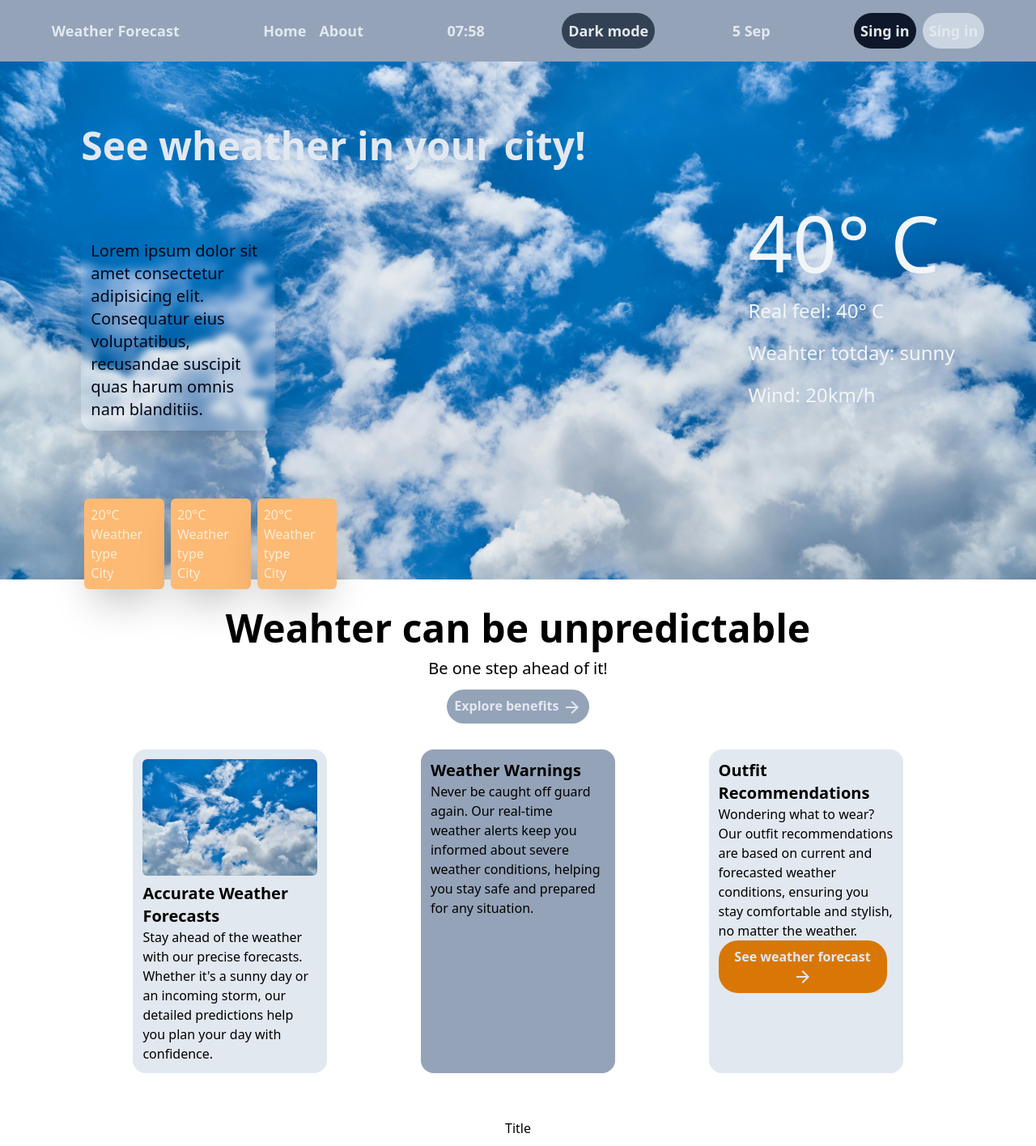
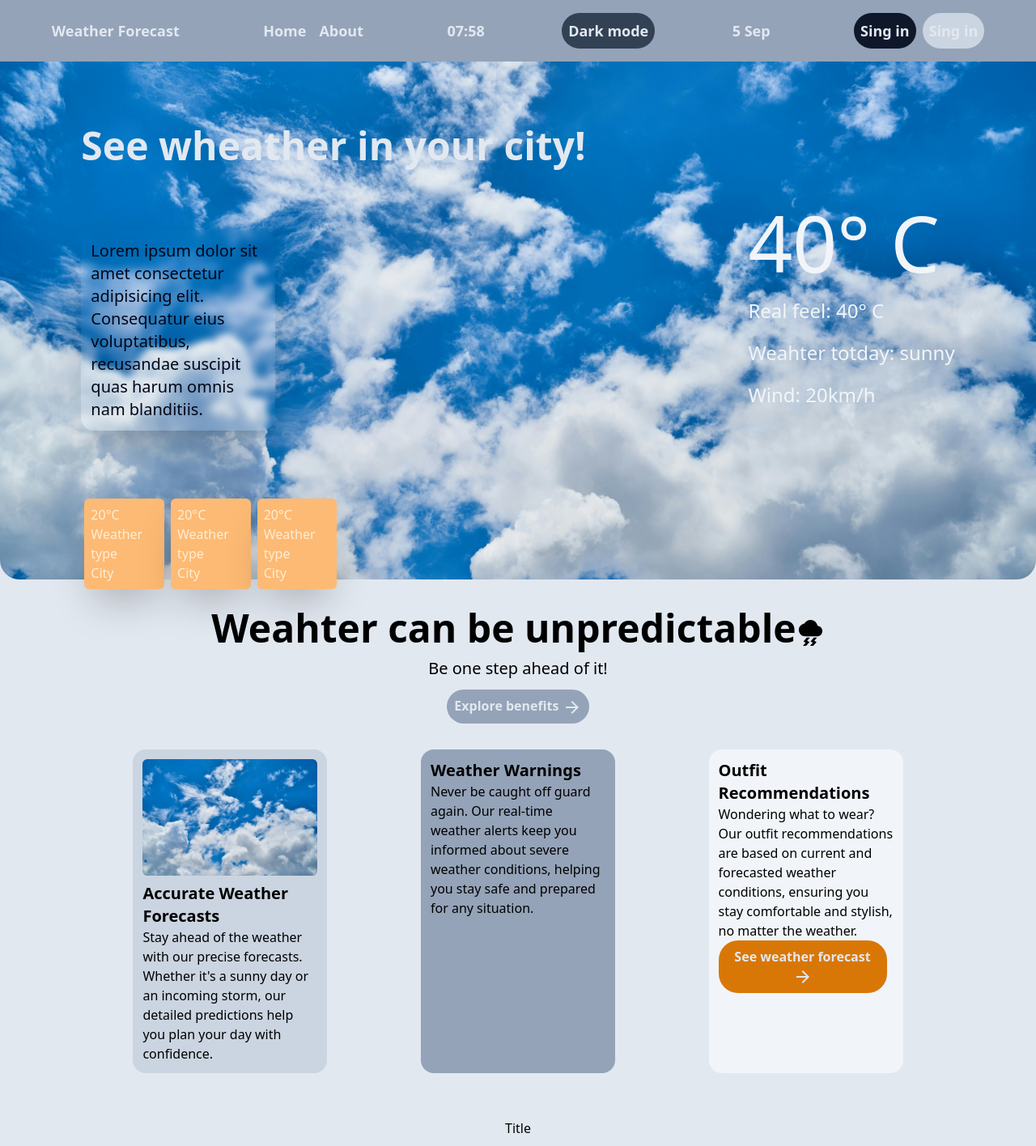
Before and after one commit to Alexandru2401/weather-react-app, a React (Create React App) app: page / in a window 1280 px wide. Shown: the top 1416 px of the page at 81% size. Built offline with nearby package versions, Linux system fonts and the light colour scheme; no server answers.

Commit message:
fixing minor styling issues

```diff
--- a/src/App.js
+++ b/src/App.js
@@ -7,7 +7,7 @@ import Footer from "./components/Footer";
 function App() {
   return (
     <Router>
-      <div className="App">
+      <div className="App bg-slate-200">
         <Navbar />
         <Routes>
           <Route path="/" element={<Home />}></Route>
--- a/src/components/CurentCity.jsx
+++ b/src/components/CurentCity.jsx
@@ -1,4 +1,5 @@
 import { useState, useEffect } from "react";
+import { Link } from "react-router-dom";
 import {
   formattedHours,
   day,
@@ -62,6 +63,7 @@ export default function CurrentCity() {
           <p className={basicStyle}>Humidity: {humidity}</p>
         </div>
       </div>
+      <Link to="/about" className="my-5">See weather forecast for next 10 days!</Link>
     </>
   );
 }
--- a/src/components/Header.jsx
+++ b/src/components/Header.jsx
@@ -3,7 +3,7 @@ export default function Header() {
     "flex flex-col bg-orange-300 p-2 text-orange-100 m-1 rounded-md shadow-2xl";
 
   return (
-    <header className="h-[80vh] flex justify-around w-full bg-bgImg bg-no-repeat bg-left bg-cover">
+    <header className="h-[80vh] flex justify-around w-full bg-bgImg bg-no-repeat bg-left bg-cover rounded-b-3xl">
       <div className="left ">
         <h1 className="text-5xl text-slate-200 my-20 font-semibold">
           See wheather in your city!
--- a/src/components/UI/FirstHomeComp.jsx
+++ b/src/components/UI/FirstHomeComp.jsx
@@ -3,13 +3,14 @@ import { Link } from "react-router-dom";
 import bgImg from "../../assets/carouselImg.jpg";
 import Button from "./Button";
 import ArrowForwardIcon from "@mui/icons-material/ArrowForward";
+import ThunderstormIcon from '@mui/icons-material/Thunderstorm';
 export default function FirstHomeComp() {
   const cardStyle = "max-w-60 rounded-2xl";
 
   return (
-    <div className="flex align-center justify-center flex-col my-6">
+    <div className="flex align-center justify-center flex-col my-6 relative">
       <h2 className="text-5xl font-semibold mx-auto my-3">
-        Weahter can be unpredictable
+        Weahter can be unpredictable<ThunderstormIcon style={{fontSize:"35px"}}/>
       </h2>
       <p className="text-xl mx-auto mb-3">Be one step ahead of it!</p>
       <Link to="/about" className="mx-auto">
@@ -18,8 +19,9 @@ export default function FirstHomeComp() {
         </Button>
       </Link>
       {/* Here will be a line to connect all the cards */}
+      {/* <hr className="border-t-2 border-dashed border-red-500 my-5 w-full absolute z-10" /> */}
       <div className="flex align-center justify-around my-5">
-        <Card className={`${cardStyle} bg-slate-200`}>
+        <Card className={`${cardStyle} bg-slate-300`}>
           <img src={bgImg} className="w-80 rounded-md" alt="Weather Forecast" />
           <h3 className="text-xl font-semibold mt-2">
             Accurate Weather Forecasts
@@ -40,7 +42,7 @@ export default function FirstHomeComp() {
           </p>
         </Card>
 
-        <Card className={`${cardStyle} bg-slate-200`}>
+        <Card className={`${cardStyle} bg-slate-100`}>
           <h2 className="text-xl font-semibold">Outfit Recommendations</h2>
           <p>
             Wondering what to wear? Our outfit recommendations are based on
--- a/src/pages/About.jsx
+++ b/src/pages/About.jsx
@@ -1,3 +1,6 @@
 export default function About() {
   return <div>About</div>;
 }
+// 1. A short description about the application
+// 2. Here will be displayed weather forecast fot 10 days for a selected city (by default Bucharest)
+// 3. Extra info about weather alerts, road risk, etc.
```
Also changed, not shown: src/index.css (line endings or trailing spaces).
